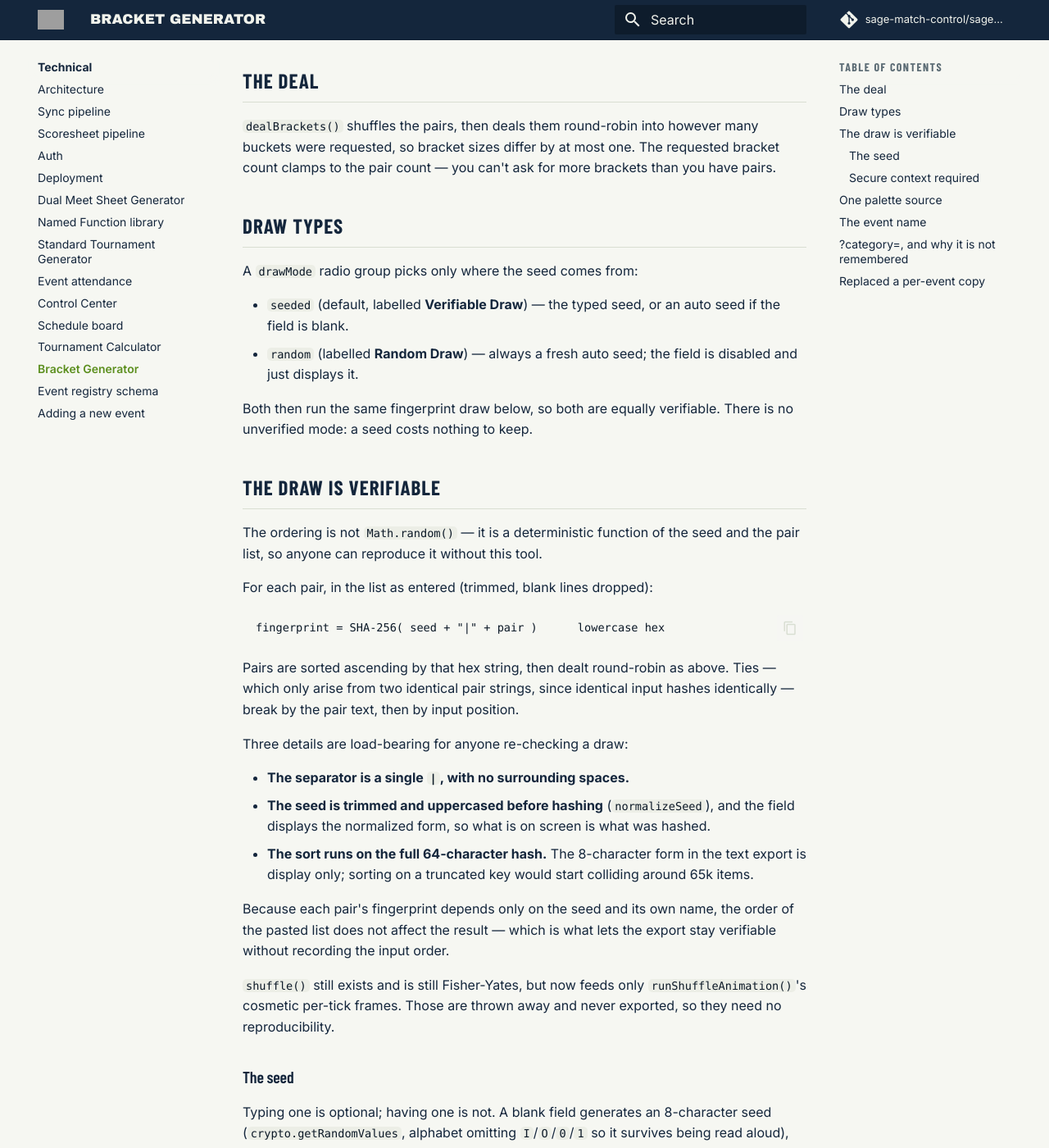
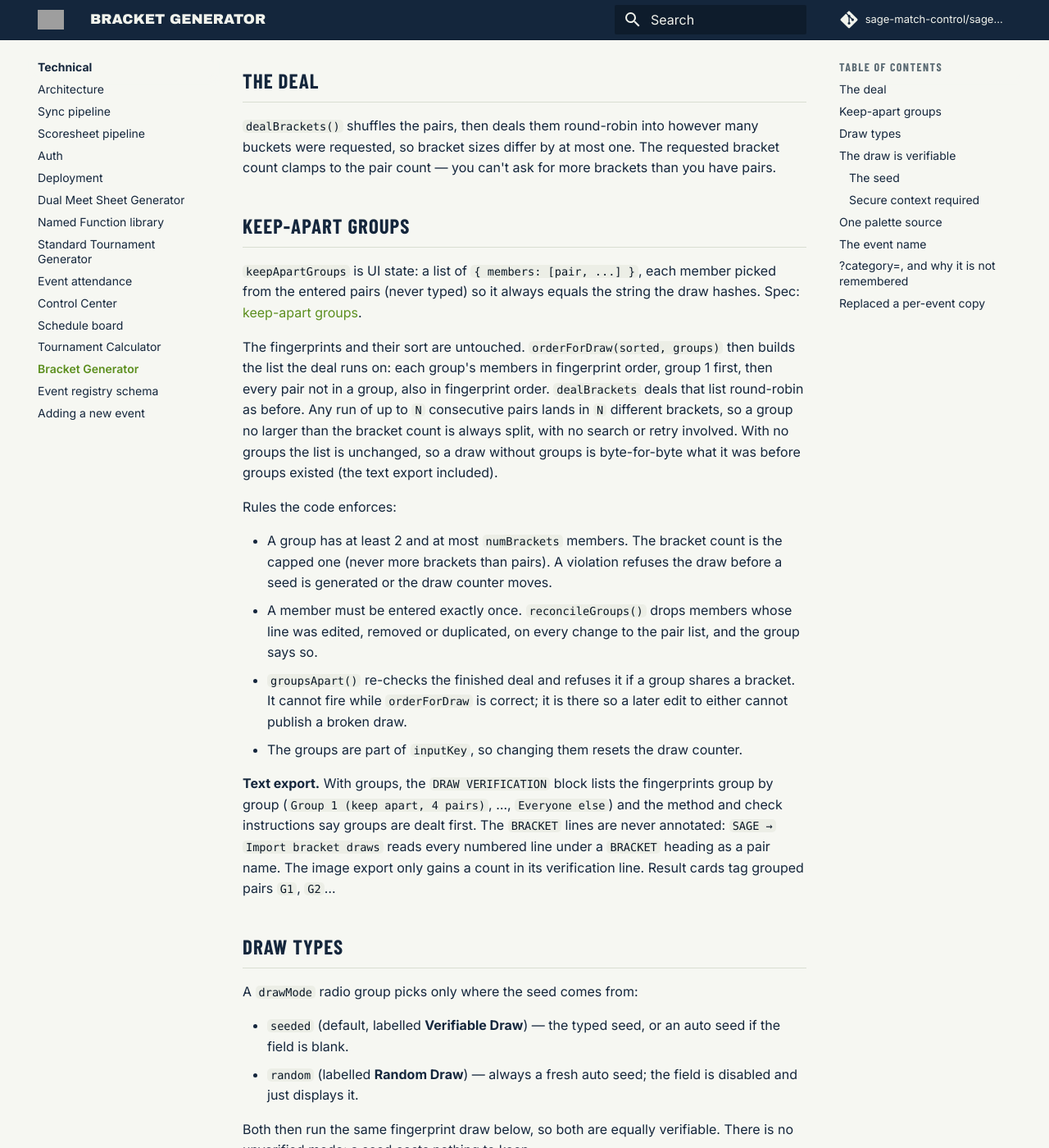
Before and after one commit to sage-match-control/sage-docs, an MkDocs documentation site: the page built from docs/technical/bracket-generator.md, in a window 1280 px wide and 1400 px high, scrolled down 307 px. Shown: the whole window at 82% size. Built offline with MkDocs 1.6.1 and Material for MkDocs 9.7.7, drawn with Linux system fonts in a browser that asks for light colours; comment, search, counter and statistics services are not loaded.

Commit message:
Docs: Bracket Generator keep-apart groups
New implemented spec, feature and technical pages, and index/nav entries.

Co-Authored-By: Claude Sonnet 5.5 <noreply@anthropic.com>

```diff
--- a/docs/technical/bracket-generator.md
+++ b/docs/technical/bracket-generator.md
@@ -12,6 +12,43 @@ see the [spec](../specs/implemented/bracket-generator-spec.md) for why it moved.
 many buckets were requested, so bracket sizes differ by at most one. The
 requested bracket count clamps to the pair count — you can't ask for more
 brackets than you have pairs.
+
+## Keep-apart groups
+
+`keepApartGroups` is UI state: a list of `{ members: [pair, ...] }`, each member
+picked from the entered pairs (never typed) so it always equals the string the
+draw hashes. Spec:
+[keep-apart groups](../specs/implemented/bracket-generator-keep-apart-spec.md).
+
+The fingerprints and their sort are untouched. `orderForDraw(sorted, groups)`
+then builds the list the deal runs on: each group's members in fingerprint
+order, group 1 first, then every pair not in a group, also in fingerprint
+order. `dealBrackets` deals that list round-robin as before. Any run of up to
+`N` consecutive pairs lands in `N` different brackets, so a group no larger
+than the bracket count is always split, with no search or retry involved. With
+no groups the list is unchanged, so a draw without groups is byte-for-byte what
+it was before groups existed (the text export included).
+
+Rules the code enforces:
+
+- A group has at least 2 and at most `numBrackets` members. The bracket count
+  is the capped one (never more brackets than pairs). A violation refuses the
+  draw before a seed is generated or the draw counter moves.
+- A member must be entered exactly once. `reconcileGroups()` drops members whose
+  line was edited, removed or duplicated, on every change to the pair list, and
+  the group says so.
+- `groupsApart()` re-checks the finished deal and refuses it if a group shares
+  a bracket. It cannot fire while `orderForDraw` is correct; it is there so a
+  later edit to either cannot publish a broken draw.
+- The groups are part of `inputKey`, so changing them resets the draw counter.
+
+**Text export.** With groups, the `DRAW VERIFICATION` block lists the
+fingerprints group by group (`Group 1 (keep apart, 4 pairs)`, …, `Everyone
+else`) and the method and check instructions say groups are dealt first. The
+`BRACKET` lines are never annotated: `SAGE → Import bracket draws` reads
+every numbered line under a `BRACKET` heading as a pair name. The image export
+only gains a count in its verification line. Result cards tag grouped pairs
+`G1`, `G2`…
 
 ## Draw types
 
--- a/mkdocs.yml
+++ b/mkdocs.yml
@@ -94,6 +94,7 @@ nav:
           - Facility progress: specs/implemented/facility-progress-spec.md
           - Event attendance: specs/implemented/event-attendance-spec.md
           - Immediate sync: specs/implemented/immediate-sync-spec.md
+          - Bracket Generator keep-apart groups: specs/implemented/bracket-generator-keep-apart-spec.md
       - In progress:
           - Overview: specs/in-progress/README.md
           - Team tournament: specs/in-progress/pickledrive-club-anniversary-team-tournament-spec.md
```
Also changed, not shown: docs/features/bracket-generator.md (+31 -3 lines), docs/specs/README.md (+3 -0 lines), docs/specs/implemented/README.md (+1 -0 lines), docs/specs/implemented/bracket-generator-keep-apart-spec.md (added, +98 -0 lines).
